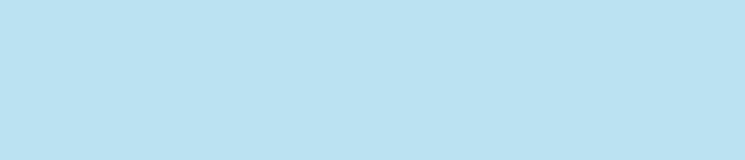
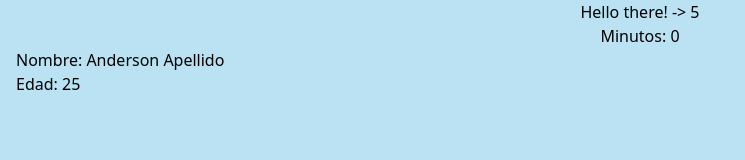
Before and after one commit to AnderDaZu/fundamentos-vue, a plain HTML site: page index.html in a window 1280 px wide. Shown: the whole page, without its empty margins (0-745 px from the left). Drawn offline with nearby package versions, Linux system fonts and the light colour scheme.

Commit message:
Interpolación de datos

```diff
--- a/index.html
+++ b/index.html
@@ -9,13 +9,42 @@
     <script src="https://cdn.tailwindcss.com"></script>
 </head>
 <body>
-    <div class="container bg-opt-1-5 w-full h-screen">
+    <div class="bg-opt-1-5 container h-screen">
+
+        <!-- con id="app" se indica que va hacer nuestro espacio de trabajo -->
+        <div id="app">
+            <h1 class="text-center">{{ message }} -> {{ counter }}</h1>
+            <h2 class="text-center">Minutos: {{ minutes }}</h2>
+            <p class="ml-4">Nombre: {{ nombre + " Apellido" }}</p>
+            <p class="ml-4">Edad: {{ edad + 5 }}</p>
+        </div>
 
     </div>
 
     <script src="https://unpkg.com/vue@3/dist/vue.global.js"></script>
     <script>
-        console.log(Vue);
+        // console.log(Vue);
+
+        Vue.createApp({
+            data(){
+                return { // acá se definen todas las propiedades que se requieran
+                    counter: 0,
+                    minutes: 0,
+                    message: 'Hello there!',
+                    nombre: 'Anderson',
+                    edad: 20
+                }
+            },
+            mounted(){ // This is a Vue.js lifecycle hook called mounted which is called after the Vue instance has been mounted on the DOM.
+                setInterval(() => {
+                    if( (this.counter/60) == 1 ){
+                        this.counter = 0
+                        this.minutes++
+                    }
+                    this.counter++;
+                }, 1000)
+            }
+        }).mount('#app'); // se monta la app sobre la sección que se declaro con id=app
     </script>
 </body>
 </html>
```
